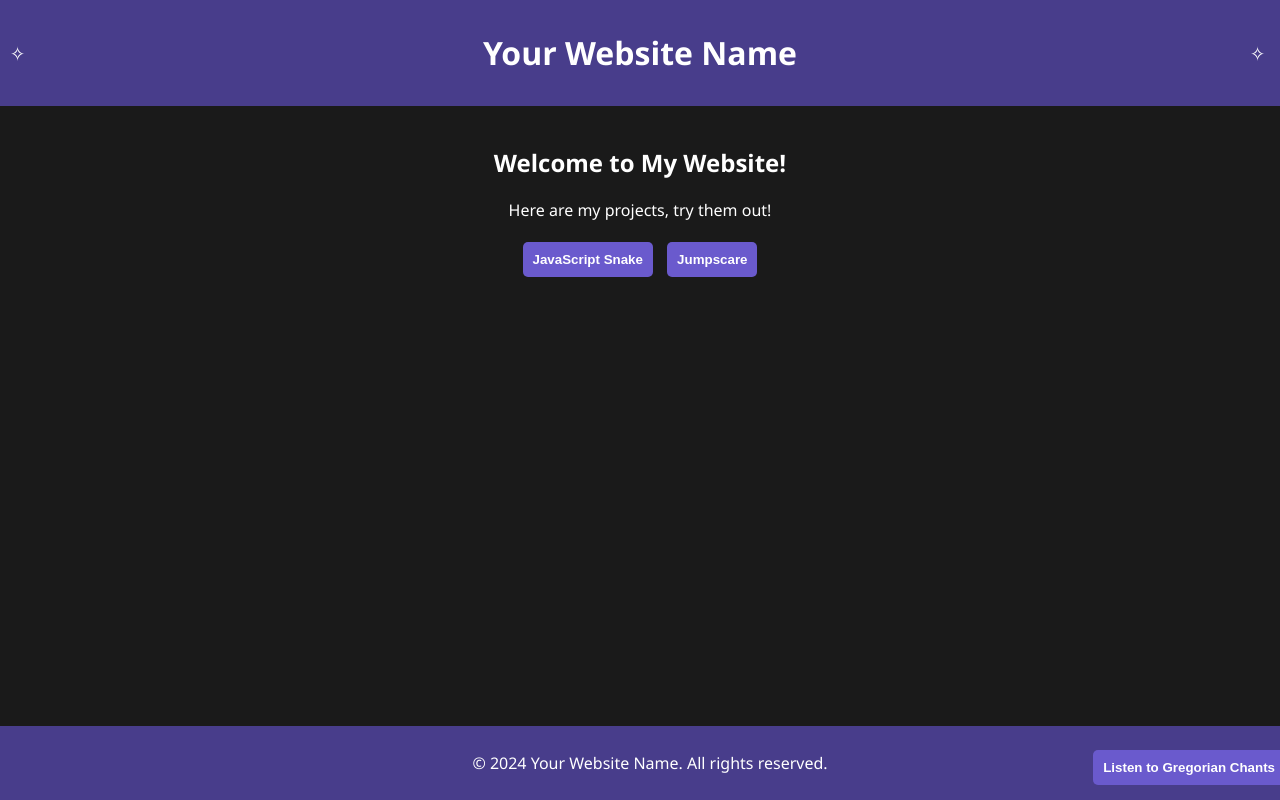
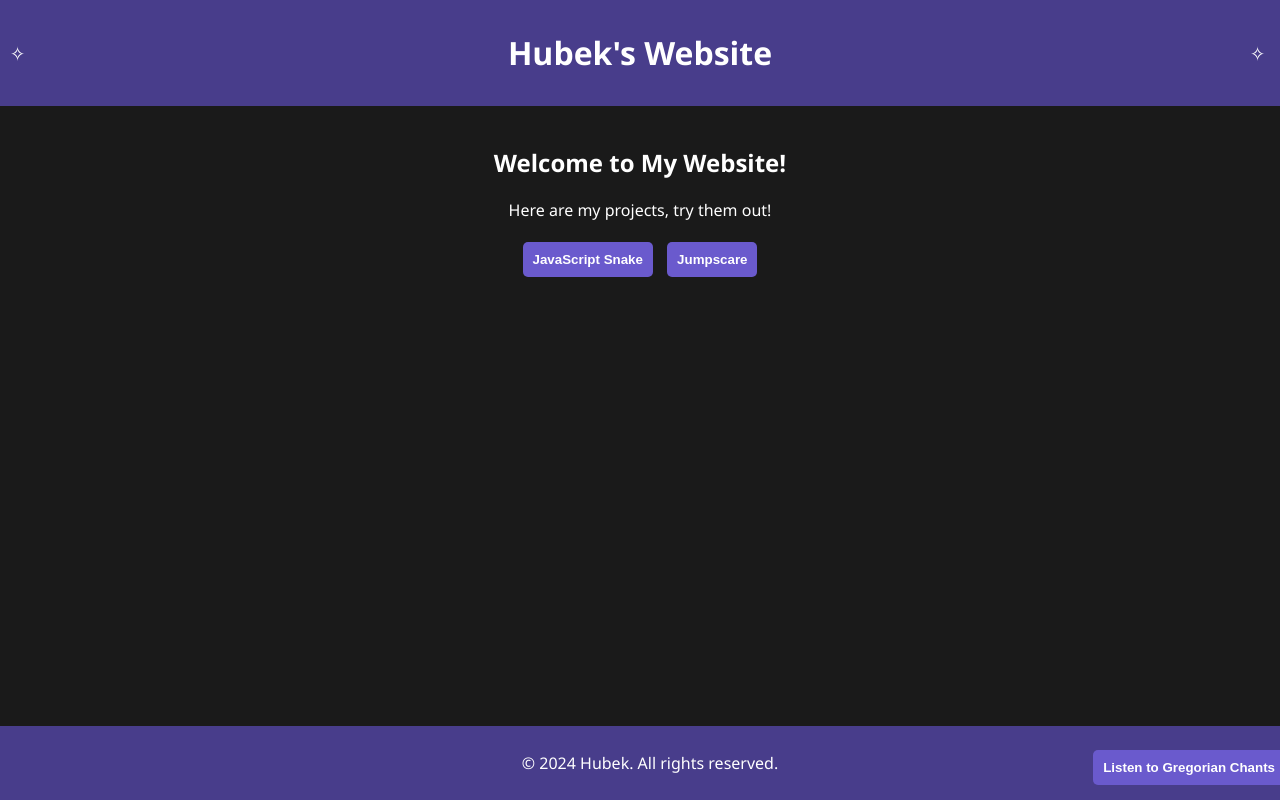
Before and after one commit to hubek1230/hubek1230.github.io, a plain HTML site: page index.html in a window 1280 px wide. Drawn offline with Linux system fonts and the light colour scheme.

Commit message:
Update index.html

```diff
--- a/index.html
+++ b/index.html
@@ -4,7 +4,7 @@
 <head>
     <meta charset="UTF-8">
     <meta name="viewport" content="width=device-width, initial-scale=1.0">
-    <title>Your Website Title</title>
+    <title>My Website</title>
     <style>
         body {
             font-family: 'Segoe UI', Tahoma, Geneva, Verdana, sans-serif;
@@ -81,7 +81,7 @@
 
 <body>
     <header>
-        <h1>Your Website Name</h1>
+        <h1>Hubek's Website</h1>
         <span class="cool-symbol cool-symbol-left">&#10023;</span>
         <span class="cool-symbol cool-symbol-right">&#10023;</span>
     </header>
@@ -97,7 +97,7 @@
     </section>
 
     <footer>
-        <p>&copy; 2024 Your Website Name. All rights reserved.</p>
+        <p>&copy; 2024 Hubek. All rights reserved.</p>
         <button class="listen-button" onclick="window.location.href='https://www.youtube.com/watch?v=W-hrBhA4XkM&t=213s'">Listen to Gregorian Chants</button>
     </footer>
 </body>
```
